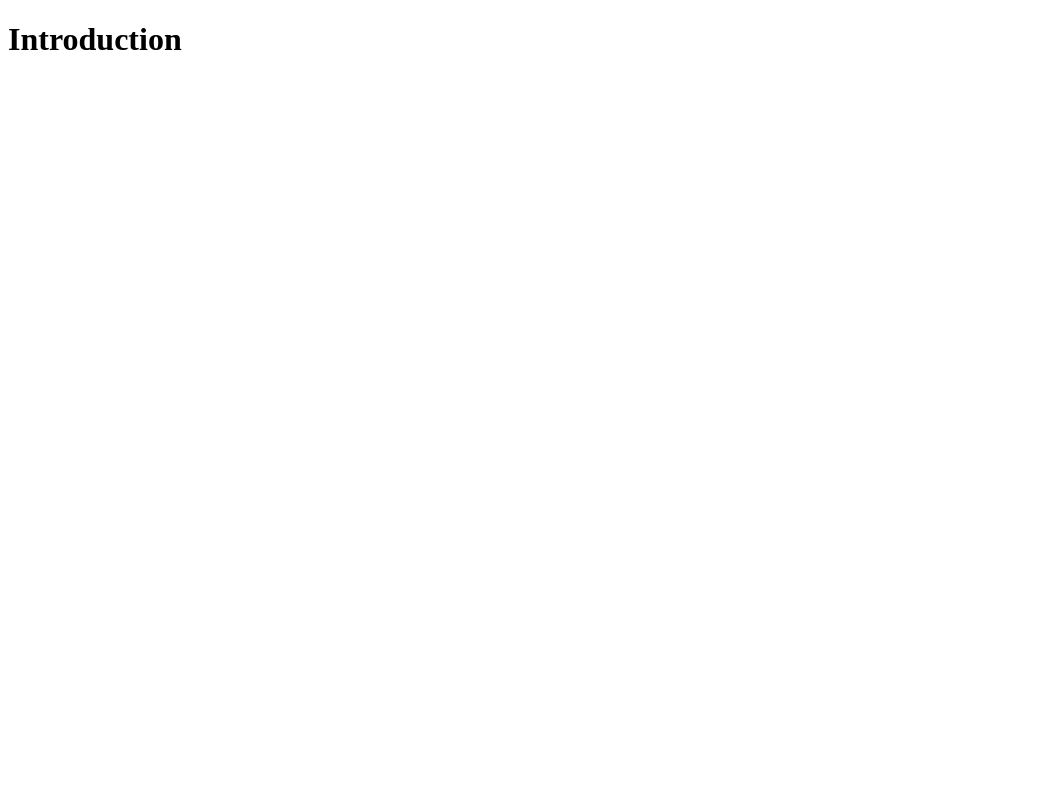
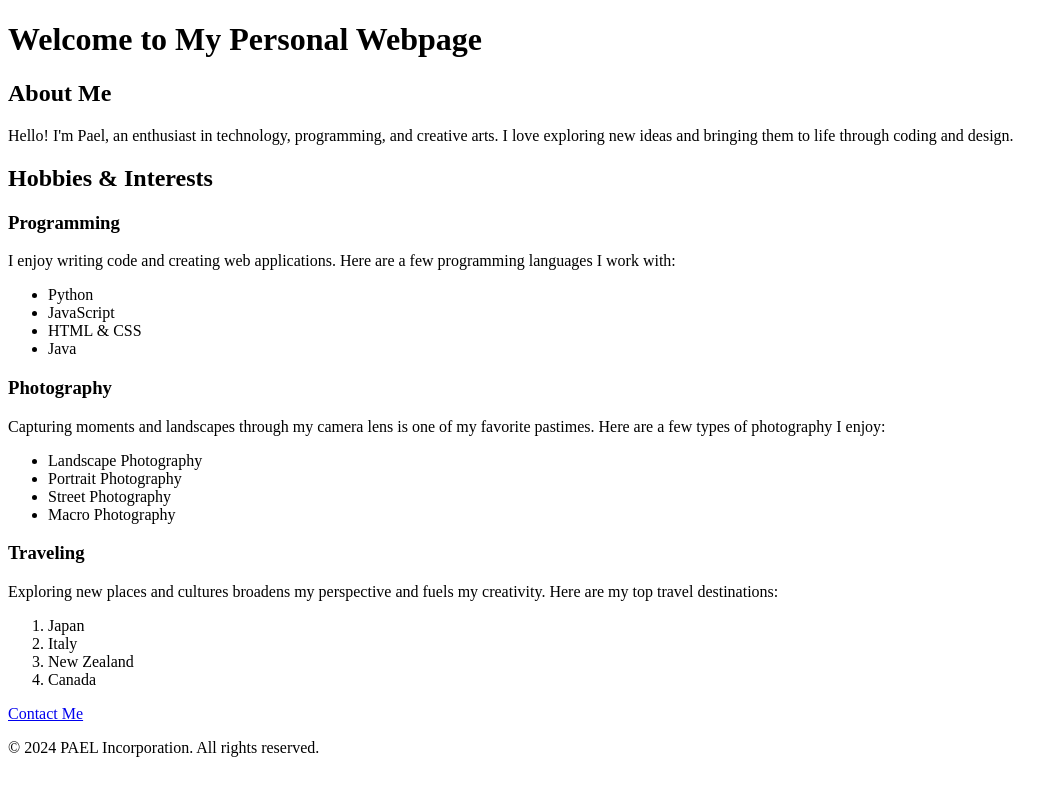
Before and after one commit to Rephaelaplacador/SimpleWebpage, a plain HTML site: page index.html in a window 1280 px wide. Shown: the whole page, without its empty margins (0-1064 px from the left). Drawn offline with Linux system fonts and the light colour scheme.

Commit message:
intial commit

```diff
--- a/index.html
+++ b/index.html
@@ -6,6 +6,59 @@
     <title>Simple Personal Webpage</title>
 </head>
 <body>
-    <h1>Introduction</h1>
+    <body>
+        <header>
+            <h1>Welcome to My Personal Webpage</h1>
+        </header>
+        <main>
+            <section>
+                <h2>About Me</h2>
+                <p>Hello! I'm Pael, an enthusiast in technology, programming, and creative arts. I love exploring new ideas and bringing them to life through coding and design.</p>
+            </section>
+            <section>
+                <h2>Hobbies & Interests</h2>
+                <div class="hobbies">
+                    <div class="hobby">
+                        <h3>Programming</h3>
+                        <p>I enjoy writing code and creating web applications. Here are a few programming languages I work with:</p>
+                        <ul>
+                            <li>Python</li>
+                            <li>JavaScript</li>
+                            <li>HTML & CSS</li>
+                            <li>Java</li>
+                        </ul>
+                    </div>
+                    <div class="hobby">
+                        <h3>Photography</h3>
+                        <p>Capturing moments and landscapes through my camera lens is one of my favorite pastimes. Here are a few types of photography I enjoy:</p>
+                        <ul>
+                            <li>Landscape Photography</li>
+                            <li>Portrait Photography</li>
+                            <li>Street Photography</li>
+                            <li>Macro Photography</li>
+                        </ul>
+                    </div>
+                    <div class="hobby">
+                        <h3>Traveling</h3>
+                        <p>Exploring new places and cultures broadens my perspective and fuels my creativity. Here are my top travel destinations:</p>
+                        <ol>
+                            <li>Japan</li>
+                            <li>Italy</li>
+                            <li>New Zealand</li>
+                            <li>Canada</li>
+                        </ol>
+                    </div>
+                </div>
+            </section>
+            <nav>
+                <a href="contact.html">Contact Me</a>
+            </nav>
+        </main>
+        <footer>
+            <p>&copy; 2024 PAEL Incorporation. All rights reserved.</p>
+        </footer>
+    </body>
+    </html>
+
 </body>
 </html>
```
Also changed, not shown: contact.html (+36 -0 lines).
